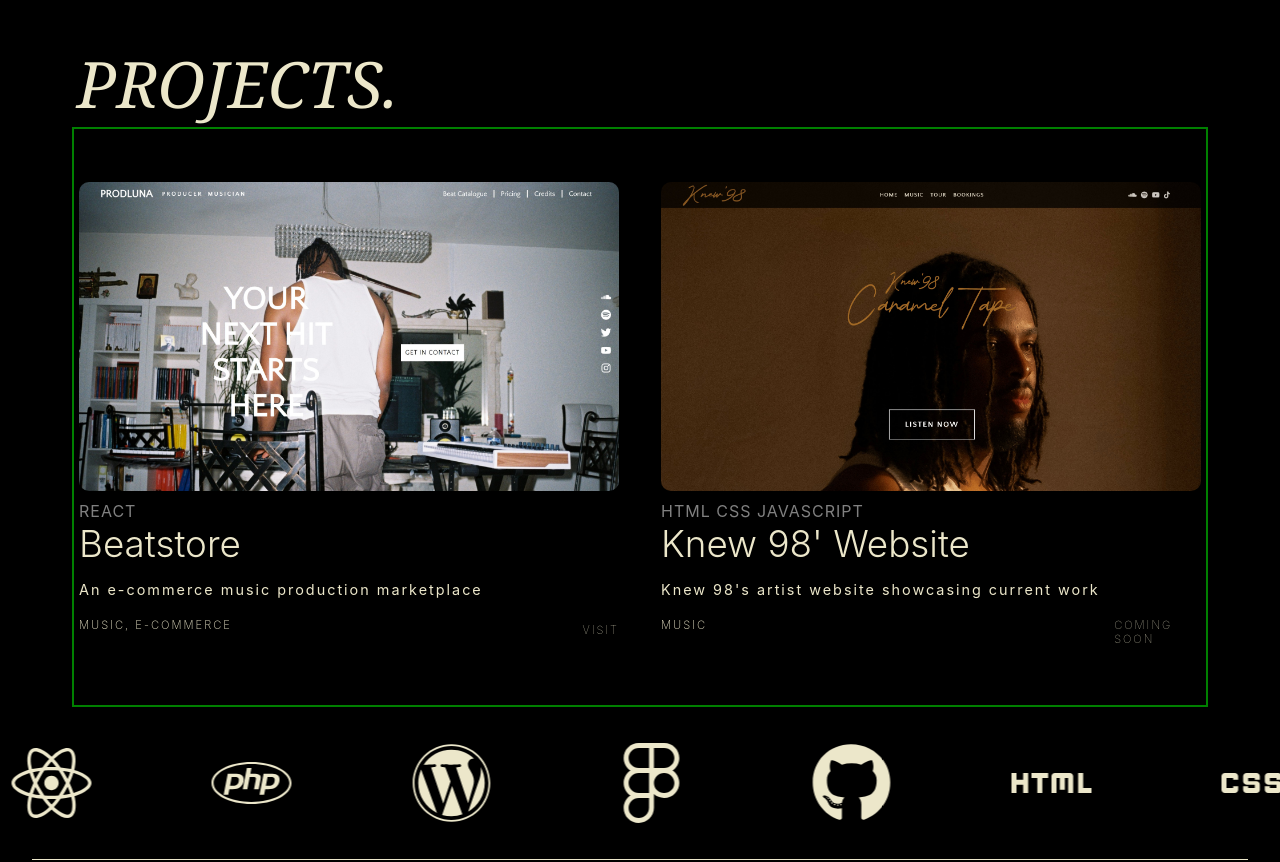
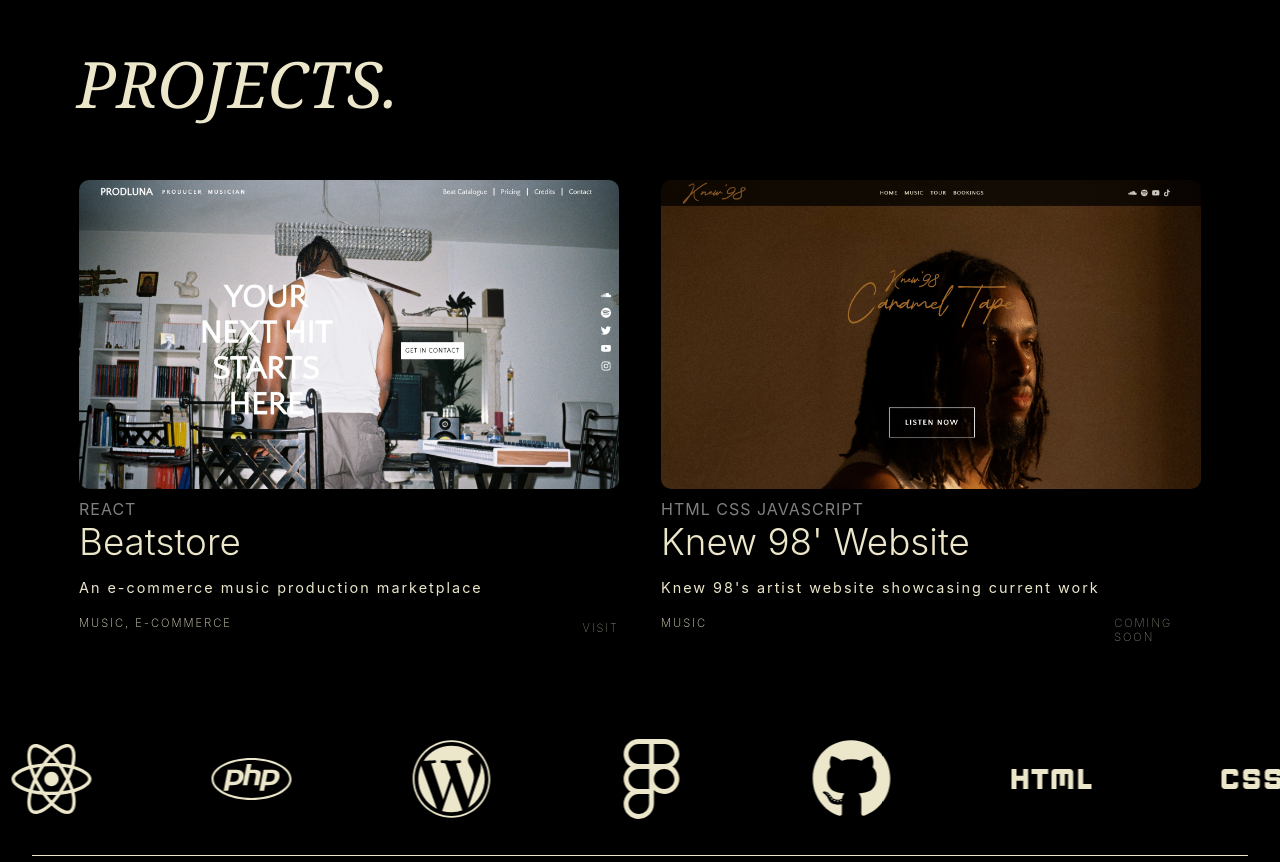
Before and after one commit to RJLStudios/RJLStudios-React-Portfolio-, a React (Create React App) app: page / in a window 1280 px wide. Shown: the part 1680-2542 px from the top of the page. Built offline with nearby package versions, Linux system fonts and the light colour scheme.

Commit message:
Desktop changes

```diff
--- a/src/App.css
+++ b/src/App.css
@@ -420,11 +420,11 @@ height: fit-content;
       }
 }
 
-@media screen and (max-width:1000px) {
+@media screen and (min-width:1000px) {
  .About {
   max-width: 1300px;
+  margin: 0px auto;
   border: 2px solid green;
-  margin: 0px auto;
  }
 }
 
@@ -447,6 +447,7 @@ height: fit-content;
 }
 
 .Projects-Title{
+  width: 100%;
   font-size: 4rem;
   font-family: Georgia, 'Times New Roman', Times, serif;
   font-style: italic;
@@ -473,15 +474,16 @@ padding: 3em 0em;
 align-content: center;
 overflow-x: scroll;
 overscroll-behavior-inline: contain;
-border: 2px solid green;
 }
 
 @media screen and (max-width: 1000px ){
-  .Projects-Grid {
-    justify-content: start;
-  }
+
+.Projects-Title{
+  display: flex;
+  justify-content: center;
+  align-items: center;
 }
-
+}
 .Projects-Grid::-webkit-scrollbar {
   display: flex;
   justify-content: center;
--- a/src/App.js
+++ b/src/App.js
@@ -199,8 +199,9 @@ function App() {
           className="Projects-Grid Snaps-Inline"
         >
 
-          <div
+          <a
             className="Grid-Item"
+            href="https://rjlstudios.github.io/react-beatstore/"
           >
             <img className="Card-Img" src={luna} loading="lazy"></img>
             <div className="Card-Content">
@@ -222,7 +223,8 @@ function App() {
                 </a>
               </div>
             </div>
-          </div>
+          </a>
+
           <div
             className="Grid-Item"
           >
```
